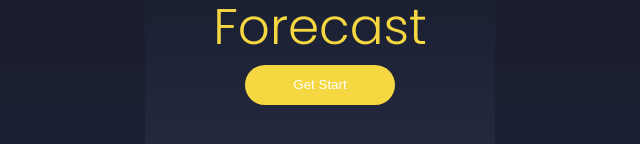
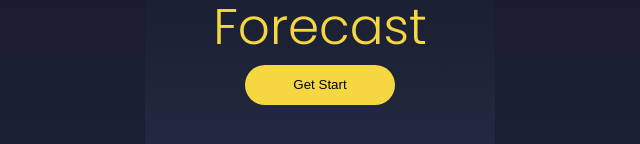
Before and after one commit to muhammadhanzallah998-creator/Weather-App, a plain HTML site: page index.html in a window 1280 px wide. Both pictures are taken after a click on the picture 1221 px from the left and 49 px from the top of the page. Shown: the part 466-610 px from the top of the page, 320-960 px from the left. Drawn offline with Linux system fonts and the light colour scheme.

Commit message:
Add files via upload

```diff
--- a/style.css
+++ b/style.css
@@ -242,7 +242,7 @@ img {
   --main-bg: linear-gradient(180deg, #080b16, #252b42);
 
   --text-primary: #f5f5f5;
-  --text-secondary: #ffffff;
+  --text-secondary: black;
   --text-accent: var(--btn);
 
   --input-bg: #252b42;
```
